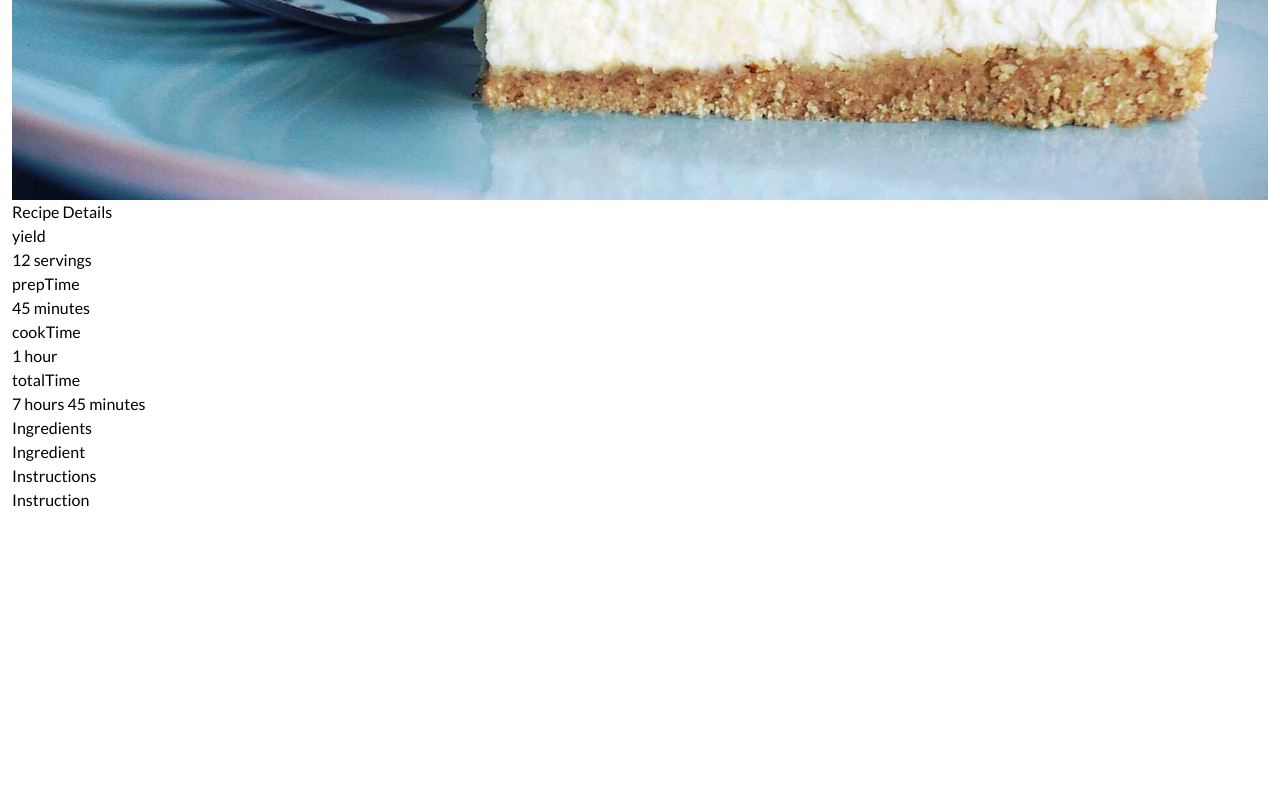
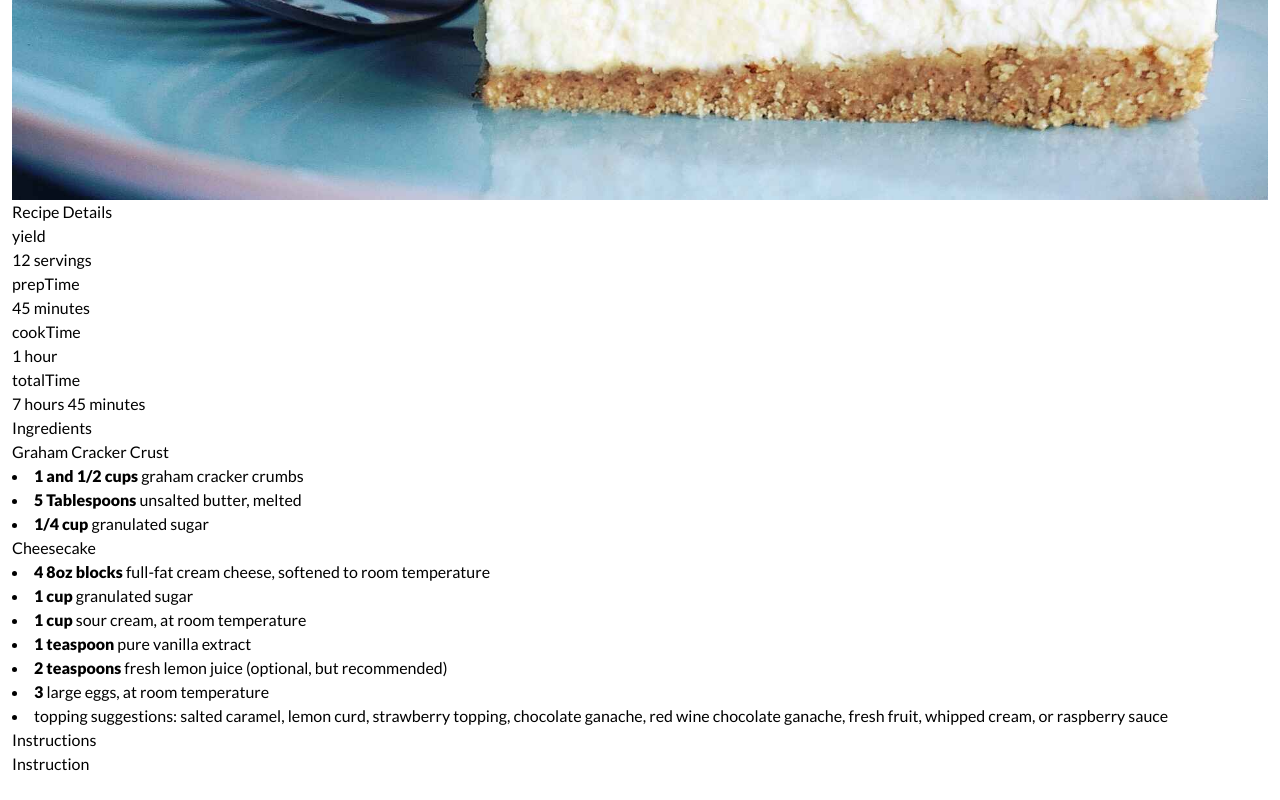
Before and after one commit to ritabradley/simple-recipe, a React (Vite) app: page / in a window 1280 px wide. Shown: the part 634-1434 px from the top of the page. Before the commit the page ends 1170 px from the top, so only its background shows below. Built offline with nearby package versions, Linux system fonts and the light colour scheme; a web font is replaced by a local one.

Commit message:
pass props to display ingredients

```diff
--- a/src/App.jsx
+++ b/src/App.jsx
@@ -11,7 +11,7 @@ export default function App() {
       <Intro name={recipeData.name} summary={recipeData.blurb} />
       <RecipeImage imgURL={recipeData.mainImage} />
       <RecipeDetailList recipeDetails={recipeData.cookingDetails} />
-      <IngredientList />
+      <IngredientList ingredientsList={recipeData.ingredientList} />
       <InstructionsList />
     </>
   );
--- a/src/components/Ingredient.jsx
+++ b/src/components/Ingredient.jsx
@@ -1,3 +1,7 @@
-export default function Ingredient() {
-  return <p>Ingredient</p>;
+export default function Ingredient({ name, amount }) {
+  return (
+    <li>
+      <strong>{amount}</strong> {name}
+    </li>
+  );
 }
--- a/src/components/IngredientList.jsx
+++ b/src/components/IngredientList.jsx
@@ -1,12 +1,18 @@
 import Ingredient from './Ingredient';
 
-export default function IngredientList() {
+export default function IngredientList({ ingredientsList }) {
   return (
     <>
       <h3>Ingredients</h3>
-      <ul>
-        <Ingredient />
-      </ul>
+
+      {ingredientsList.map((item, index) => (
+        <div key={index}>
+          {item.name && <h4>{item.name}</h4>}
+          {item.ingredients.map((ingredient, i) => (
+            <Ingredient key={i} name={ingredient.name} amount={ingredient.amount} />
+          ))}
+        </div>
+      ))}
     </>
   );
 }
```
